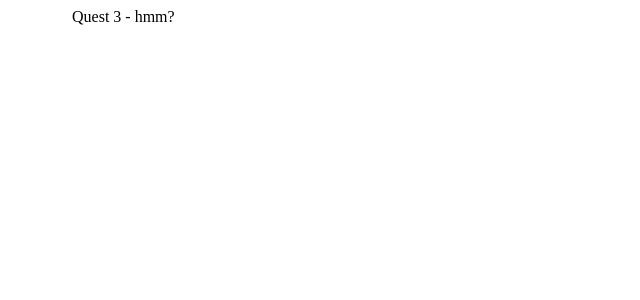
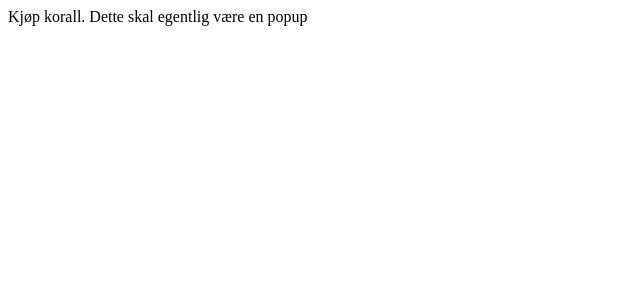
Before and after one commit to JulieHM/coralQuest, a Next.js app: page /quest/3 in a window 1280 px wide. Shown: the top 300 px of the page, without its empty margins (0-640 px from the left). Built offline with nearby package versions, Linux system fonts and the light colour scheme; no server answers; a web font is replaced by a local one.

Commit message:
add correct routing to correct menubutton

```diff
--- a/components/Navbar/Navbar.tsx
+++ b/components/Navbar/Navbar.tsx
@@ -23,9 +23,9 @@ export const Navbar = ({}) => <>
         <p>x / x koraller</p>
 
         <div style={{display: "flex", flexDirection:"column", width:"100%", alignItems: "flex-start"}}>
-        <MenuButton title={'Kjøp koraller'} href={'/quest/1'}></MenuButton>
-        <MenuButton title={'Quiz'} href={'/quest/2'}></MenuButton>
-        <MenuButton title={'Dykketur'} href={'/quest/3'}></MenuButton>
+        <MenuButton title={'Kjøp koraller'} href={'/quest/3'}></MenuButton>
+        <MenuButton title={'Quiz'} href={'/quest/1'}></MenuButton>
+        <MenuButton title={'Dykketur'} href={'/quest/2'}></MenuButton>
         </div>
     </div>
 </>
--- a/pages/game.tsx
+++ b/pages/game.tsx
@@ -1,9 +1,9 @@
-import Link from "next/link";
 import { Navbar } from "../components/Navbar/Navbar";
+import "../styles/Home.module.css";
 
 const Game = () => {
     return (
-      <div className="flex py-2 container mx-auto">
+      <div>
         <Navbar></Navbar>
       </div>
 
--- a/pages/quest/3.tsx
+++ b/pages/quest/3.tsx
@@ -1,4 +1,4 @@
 
-export default function Quest2() {
-    return <div>Quest 3 - hmm?</div>
+export default function Quest3() {
+    return <div>Kjøp korall. Dette skal egentlig være en popup</div>
   }
--- a/styles/Home.module.css
+++ b/styles/Home.module.css
@@ -4,4 +4,5 @@
   justify-content: space-between;
   align-items: center;
   min-height: 100vh;*/
+  background-image: url(../public/Vector.svg);
 }
--- a/styles/globals.css
+++ b/styles/globals.css
@@ -12,5 +12,4 @@
 html,
 body {
   max-width: 100vw;
-  padding: 0em 2em 0em 2em;
 }
```
Also changed, not shown: public/Vector.svg (added).
